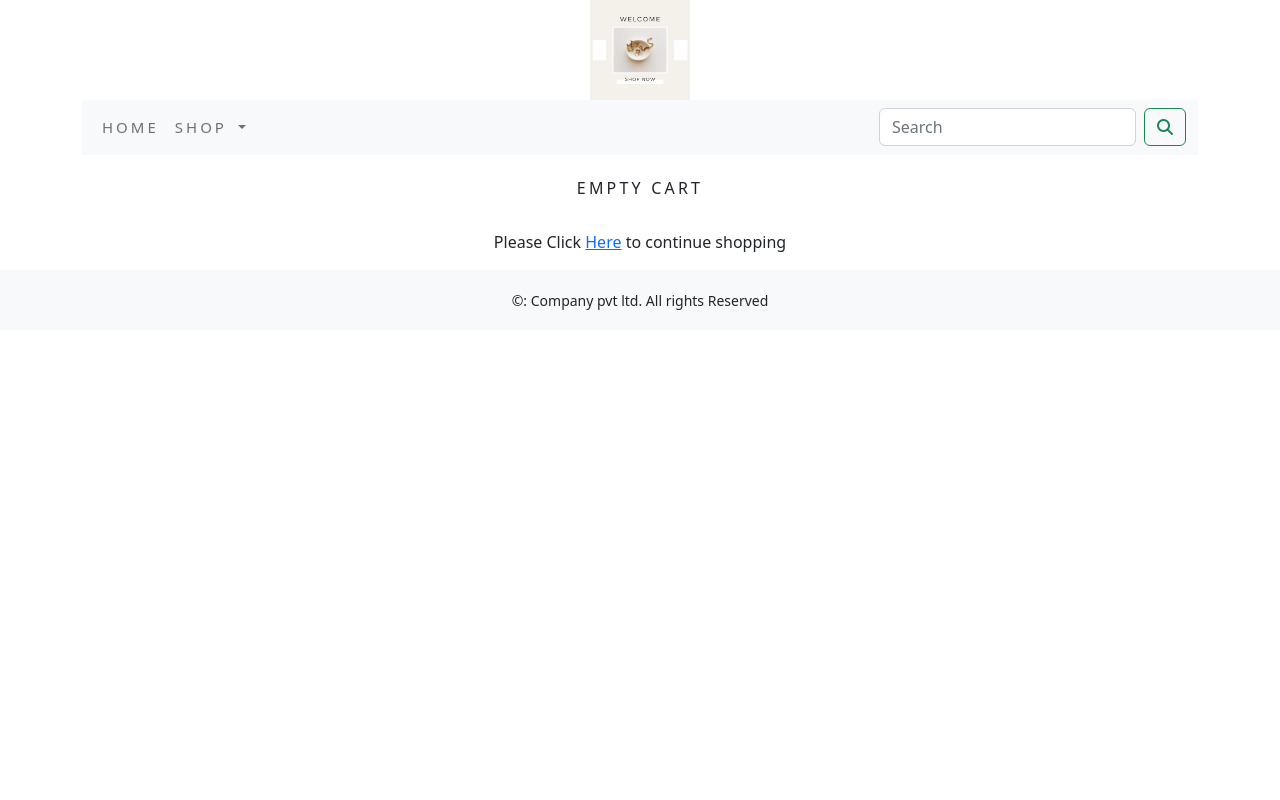
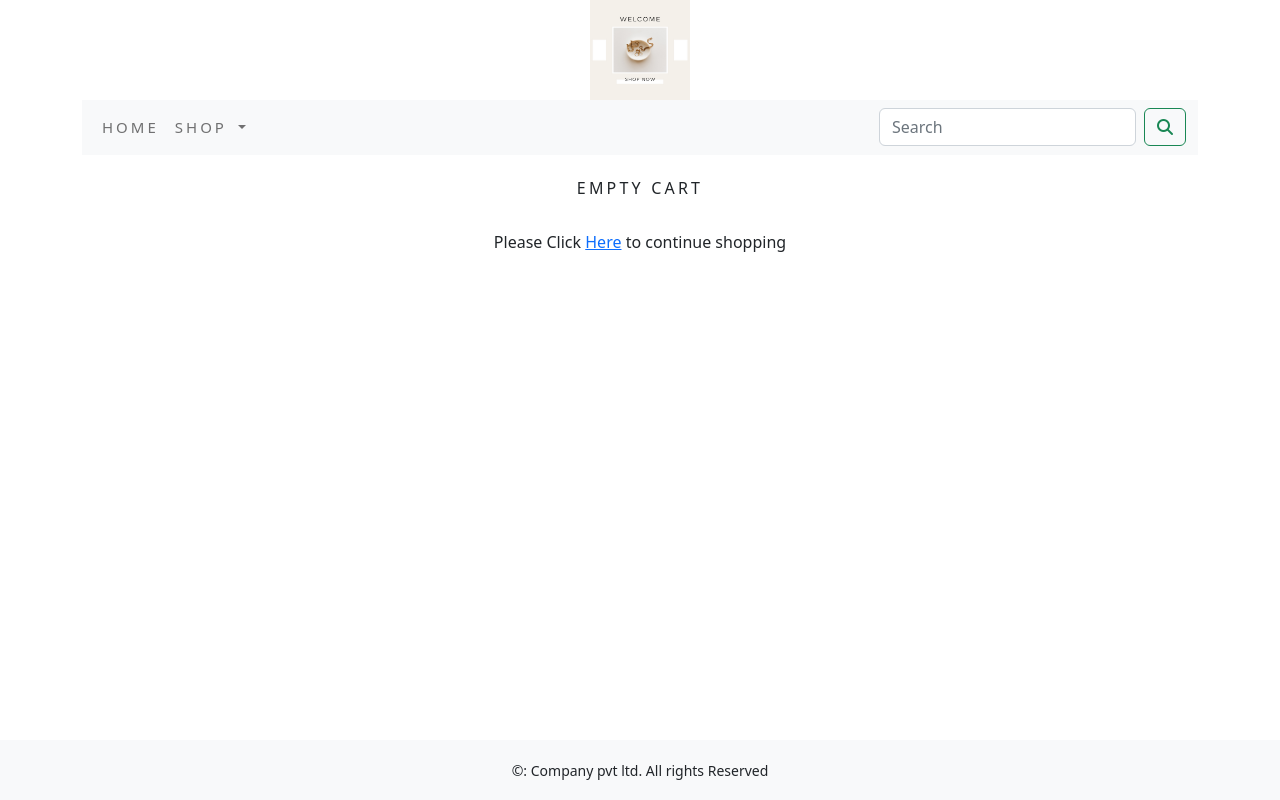
Before and after one commit to sagarrb1805/shopping-cart-sample, a Django app: page /cart/ in a window 1280 px wide. Run offline with Django 3.2, Linux system fonts and the light colour scheme; data comes from the database, SQL or seed files in the repository; both versions use the stored data as it was after the commit; some libraries are stand-ins or nearby versions.

Commit message:
fixed the possiton of footer at bottom by adding class to footer and body of base.

```diff
--- a/shopping/templates/base.html
+++ b/shopping/templates/base.html
@@ -12,7 +12,7 @@
     <link rel="stylesheet" href="{% static 'css/custom.css' %}">
     <script src="https://kit.fontawesome.com/a076d05399.js"></script>
 </head>
-<body>
+<body class="d-flex flex-column min-vh-100">
     {% include 'header.html' %}
     <div class="container">
 
--- a/shopping/templates/footer.html
+++ b/shopping/templates/footer.html
@@ -1,3 +1,3 @@
-<div class="footer navbar-fixed-bottom my_footer">
+<div class="footer navbar-fixed-bottom my_footer mt-auto">
     <p class="text-center">&copy: Company pvt ltd. All rights Reserved</p>
 </div>
```
Also changed, not shown: shopping/db.sqlite3.
